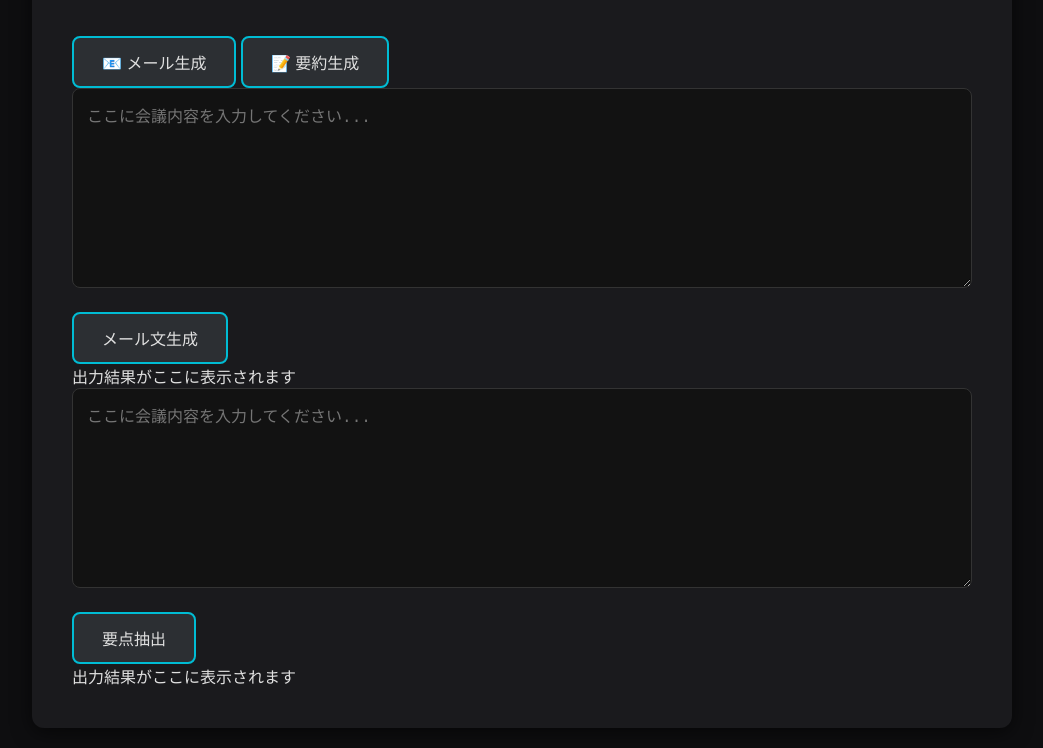
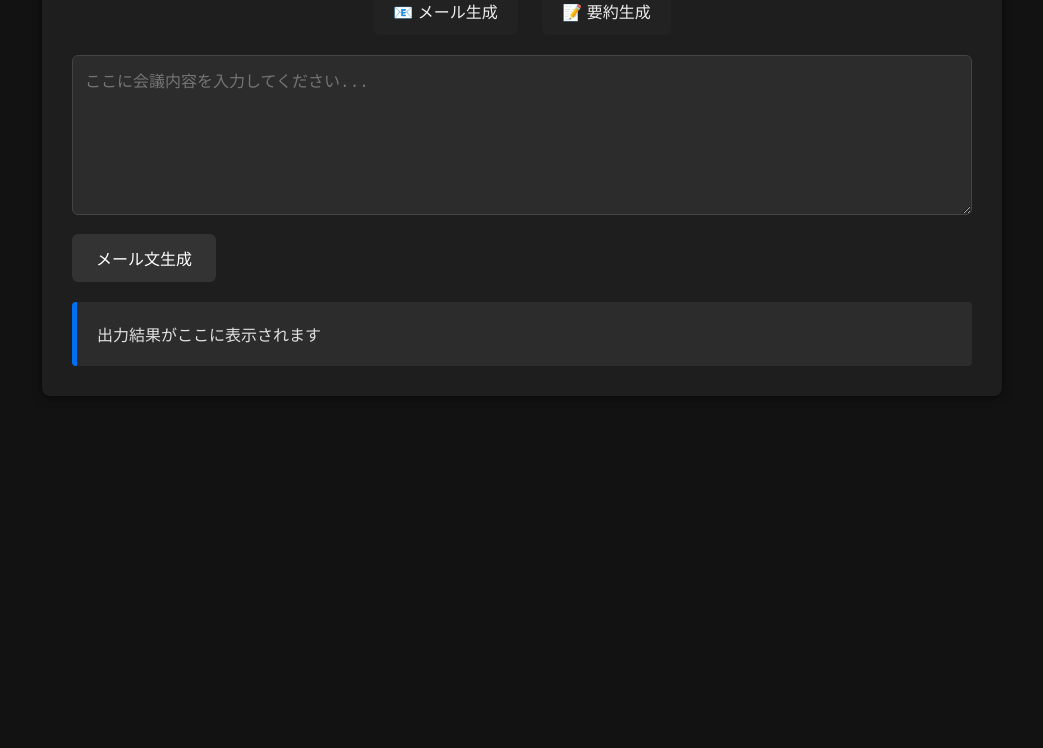
Before and after one commit to NK5796/gijiroku-ai, a plain HTML site: page index.html in a window 1280 px wide. Shown: the part 141-889 px from the top of the page, without its empty margins (118-1161 px from the left). After the commit the page ends 800 px from the top, so only its background shows below. Drawn offline with Linux system fonts and the light colour scheme.

Commit message:
Update style.css

```diff
--- a/style.css
+++ b/style.css
@@ -1,16 +1,7 @@
-:root {
-  --bg: #0e0e10;
-  --container: #1a1a1d;
-  --text: #e0e0e0;
-  --accent: #00bcd4;
-  --button-bg: #2c2f33;
-  --button-hover: #00bcd4;
-}
-
 body {
   font-family: "Helvetica Neue", Arial, sans-serif;
-  background: var(--bg);
-  color: var(--text);
+  background: #121212;
+  color: #e0e0e0;
   padding: 20px;
   margin: 0;
 }
@@ -18,55 +9,80 @@ body {
 .container {
   max-width: 900px;
   margin: auto;
-  background: var(--container);
-  padding: 40px;
-  border-radius: 12px;
-  box-shadow: 0 4px 20px rgba(0, 0, 0, 0.6);
+  background: #1e1e1e;
+  padding: 30px;
+  border-radius: 8px;
+  box-shadow: 0 2px 8px rgba(0, 0, 0, 0.5);
 }
 
 h1 {
-  font-size: 2em;
+  font-size: 1.8em;
   text-align: center;
-  margin-bottom: 30px;
+  margin-bottom: 20px;
+}
+
+.menu {
+  text-align: center;
+  margin-bottom: 20px;
+}
+
+.menu button {
+  background: #222;
+  color: #eee;
+  border: none;
+  padding: 10px 20px;
+  margin: 0 10px;
+  cursor: pointer;
+  font-size: 16px;
+  border-bottom: 2px solid transparent;
+}
+
+.menu button:hover {
+  border-bottom: 2px solid #00bcd4;
+}
+
+.tab {
+  display: none;
+}
+
+.tab.active {
+  display: block;
 }
 
 textarea {
   width: 100%;
-  height: 200px;
-  padding: 14px;
+  height: 160px;
+  padding: 12px;
   font-size: 16px;
-  border: 1px solid #333;
-  border-radius: 8px;
-  background-color: #121212;
-  color: var(--text);
+  border: 1px solid #444;
+  border-radius: 6px;
   resize: vertical;
+  background-color: #2c2c2c;
+  color: #ffffff;
   box-sizing: border-box;
 }
 
 button {
-  background-color: var(--button-bg);
-  color: var(--text);
-  border: 2px solid var(--accent);
-  padding: 12px 28px;
+  background-color: #333;
+  color: #ffffff;
+  border: none;
+  padding: 12px 24px;
   font-size: 16px;
-  border-radius: 8px;
+  border-radius: 6px;
   cursor: pointer;
-  margin-top: 20px;
-  transition: background-color 0.3s, color 0.3s;
+  margin-top: 15px;
+  transition: background-color 0.3s;
 }
 
 button:hover {
-  background-color: var(--accent);
-  color: #000;
+  background-color: #555;
 }
 
-#output {
-  background: #16161a;
-  padding: 24px;
-  margin-top: 35px;
-  border-left: 5px solid var(--accent);
-  border-radius: 6px;
+#mailOutput, #summaryOutput {
+  background: #2c2c2c;
+  padding: 20px;
+  margin-top: 20px;
+  border-left: 5px solid #0070f3;
+  border-radius: 4px;
   white-space: pre-wrap;
-  color: var(--text);
-  line-height: 1.6;
 }
```
